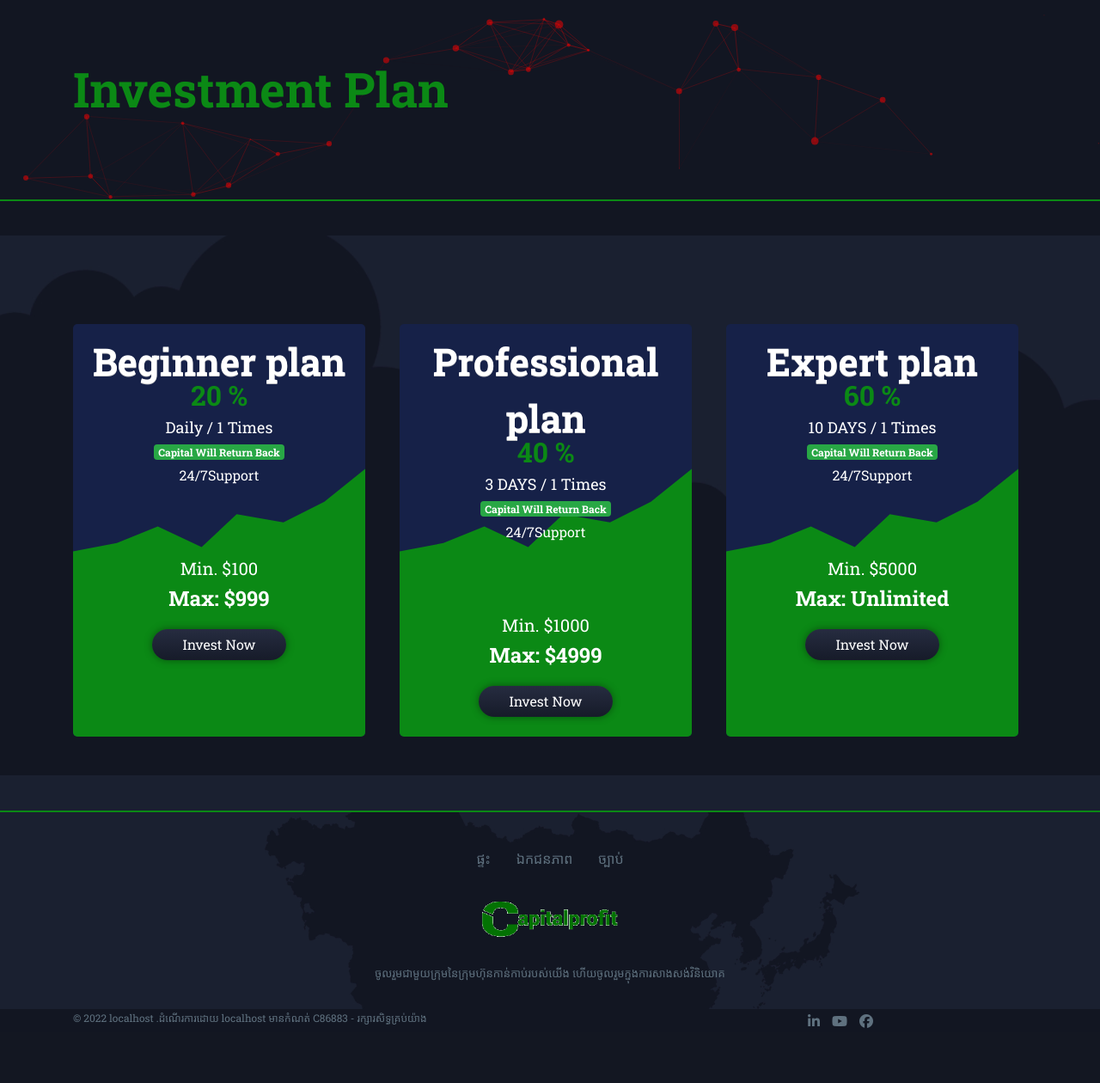
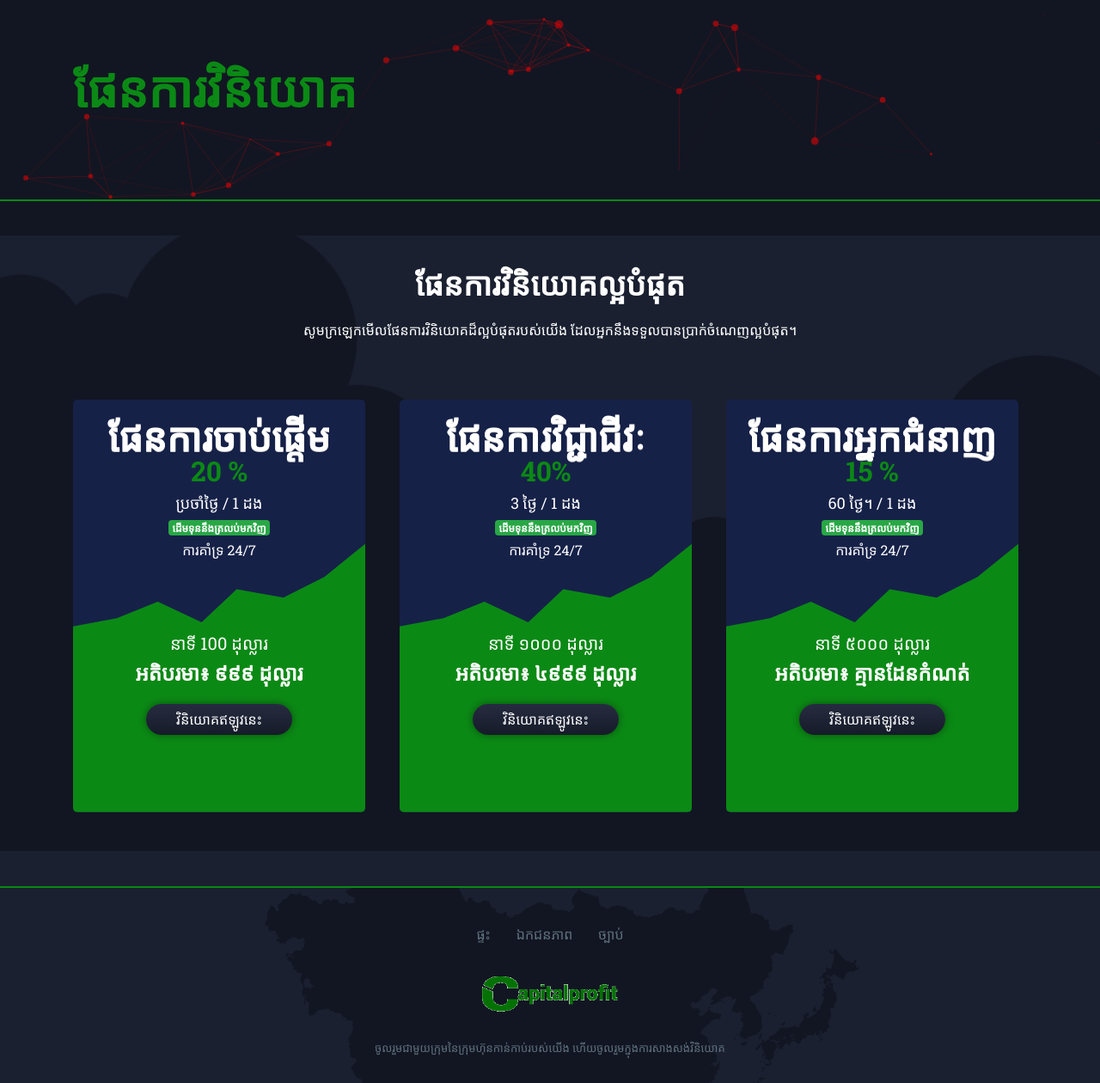
Before and after one commit to devla-d/cp, a Django app: page /plans/ in a window 1280 px wide. Shown: the part 115-1375 px from the top of the page at 86% size. Before the commit the page ends 1311 px from the top, so only its background shows below. Run offline with Django 4.2, Linux system fonts and the light colour scheme; some libraries are stand-ins or nearby versions.

Commit message:
modified

```diff
--- a/templates/plan.html
+++ b/templates/plan.html
@@ -1,5 +1,5 @@
 {% extends "layouts/home.html" %}
-<!---->{% block title %} Investment plans {% endblock title %}<!---->
+<!---->{% block title %} ផែនការវិនិយោគ {% endblock title %}<!---->
 {% block content %}
 
 <div class="inner-banner-area">
@@ -7,19 +7,22 @@
   <div class="container">
     <div class="row">
       <div class="col-lg-12">
-        <h1 class="title"><span>Investment Plan</span></h1>
+        <h1 class="title"><span>ផែនការវិនិយោគ</span></h1>
       </div>
     </div>
   </div>
 </div>
 
-<div class="investment-plan-area">
+<section class="investment-plan-area">
   <div class="container">
     <div class="row justify-content-center">
-      <div class="col-lg-10">
+      <div class="col-10 text-center">
         <div class="section-header mb-5">
-          <h2 class="title text-center"></h2>
-          <p class="section-para"></p>
+          <h2 class="title">ផែនការវិនិយោគល្អបំផុត</h2>
+          <p class="section-para">
+            សូមក្រឡេកមើលផែនការវិនិយោគដ៏ល្អបំផុតរបស់យើង
+            ដែលអ្នកនឹងទទួលបានប្រាក់ចំណេញល្អបំផុត។
+          </p>
         </div>
       </div>
     </div>
@@ -28,22 +31,22 @@
       <div class="col-md-4">
         <div class="plan-area">
           <div class="plan-item">
-            <div class="plan_name">Beginner plan</div>
+            <div class="plan_name">ផែនការចាប់ផ្តើម</div>
             <div class="plan_day">20 %</div>
-            <div class="plan_pr">Daily / 1 Times</div>
+            <div class="plan_pr">ប្រចាំថ្ងៃ / 1 ដង</div>
 
             <div>
               <ul>
                 <li>
-                  <span class="badge badge-success"
-                    >Capital Will Return Back</span
-                  >
+                  <span class="badge badge-success">ដើមទុននឹងត្រលប់មកវិញ</span>
                 </li>
-                <li>24/7Support</li>
+                <li>ការគាំទ្រ 24/7</li>
               </ul>
             </div>
 
-            <div class="plan_min">Min. $100 <span>Max: $999</span></div>
+            <div class="plan_min">
+              នាទី 100 ដុល្លារ <span>អតិបរមា៖ ៩៩៩ ដុល្លារ</span>
+            </div>
 
             <a
               href="#"
@@ -51,7 +54,7 @@
               data-target="#depoModal"
               data-resource='{"id":1,"name":"Beginner plan","minimum":"100","maximum":"1000","fixed_amount":"0","interest":"5","interest_status":"1","times":"24","status":"1","featured":"1","capital_back_status":"1","lifetime_status":"0","repeat_time":"1","created_at":"2021-01-08T18:29:20.000000Z","updated_at":"2021-09-18T15:41:21.000000Z"}'
               class="btn btn-primary investButton"
-              >Invest Now</a
+              >វិនិយោគឥឡូវនេះ</a
             >
           </div>
         </div>
@@ -59,22 +62,22 @@
       <div class="col-md-4">
         <div class="plan-area">
           <div class="plan-item">
-            <div class="plan_name">Professional plan</div>
-            <div class="plan_day">40 %</div>
-            <div class="plan_pr">3 DAYS / 1 Times</div>
+            <div class="plan_name">ផែនការវិជ្ជាជីវៈ</div>
+            <div class="plan_day">40%</div>
+            <div class="plan_pr">3 ថ្ងៃ / 1 ដង</div>
 
             <div>
               <ul>
                 <li>
-                  <span class="badge badge-success"
-                    >Capital Will Return Back</span
-                  >
+                  <span class="badge badge-success">ដើមទុននឹងត្រលប់មកវិញ</span>
                 </li>
-                <li>24/7Support</li>
+                <li>ការគាំទ្រ 24/7</li>
               </ul>
             </div>
 
-            <div class="plan_min">Min. $1000 <span>Max: $4999</span></div>
+            <div class="plan_min">
+              នាទី ១០០០ ដុល្លារ <span>អតិបរមា៖ ៤៩៩៩ ដុល្លារ</span>
+            </div>
 
             <a
               href="#"
@@ -82,7 +85,7 @@
               data-target="#depoModal"
               data-resource='{"id":2,"name":"Amateur plan","minimum":"1000","maximum":"5000","fixed_amount":"0","interest":"10","interest_status":"1","times":"72","status":"1","featured":"1","capital_back_status":"1","lifetime_status":"0","repeat_time":"1","created_at":"2021-01-08T18:31:40.000000Z","updated_at":"2021-09-05T08:38:12.000000Z"}'
               class="btn btn-primary investButton"
-              >Invest Now</a
+              >វិនិយោគឥឡូវនេះ</a
             >
           </div>
         </div>
@@ -90,22 +93,22 @@
       <div class="col-md-4">
         <div class="plan-area">
           <div class="plan-item">
-            <div class="plan_name">Expert plan</div>
-            <div class="plan_day">60 %</div>
-            <div class="plan_pr">10 DAYS / 1 Times</div>
+            <div class="plan_name">ផែនការអ្នកជំនាញ</div>
+            <div class="plan_day">15 %</div>
+            <div class="plan_pr">60 ថ្ងៃ។ / 1 ដង</div>
 
             <div>
               <ul>
                 <li>
-                  <span class="badge badge-success"
-                    >Capital Will Return Back</span
-                  >
+                  <span class="badge badge-success">ដើមទុននឹងត្រលប់មកវិញ</span>
                 </li>
-                <li>24/7Support</li>
+                <li>ការគាំទ្រ 24/7</li>
               </ul>
             </div>
 
-            <div class="plan_min">Min. $5000 <span>Max: Unlimited</span></div>
+            <div class="plan_min">
+              នាទី ៥០០០ ដុល្លារ <span>អតិបរមា៖ គ្មានដែនកំណត់</span>
+            </div>
 
             <a
               href="#"
@@ -113,14 +116,14 @@
               data-target="#depoModal"
               data-resource='{"id":3,"name":"Advance plan","minimum":"5000","maximum":"10000","fixed_amount":"0","interest":"15","interest_status":"1","times":"240","status":"1","featured":"1","capital_back_status":"1","lifetime_status":"0","repeat_time":"1","created_at":"2021-01-27T12:09:50.000000Z","updated_at":"2021-09-05T08:39:01.000000Z"}'
               class="btn btn-primary investButton"
-              >Invest Now</a
+              >វិនិយោគឥឡូវនេះ</a
             >
           </div>
         </div>
       </div>
     </div>
   </div>
-</div>
+</section>
 
 <div class="sec-area">
   <div class="container">
```
